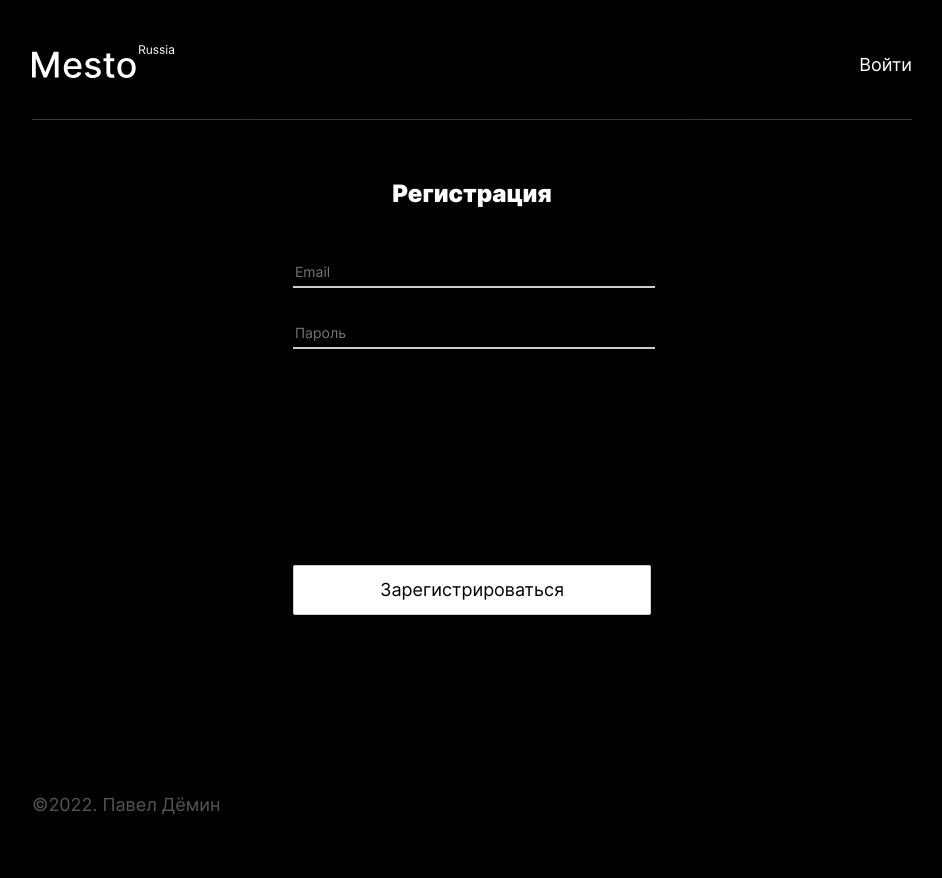
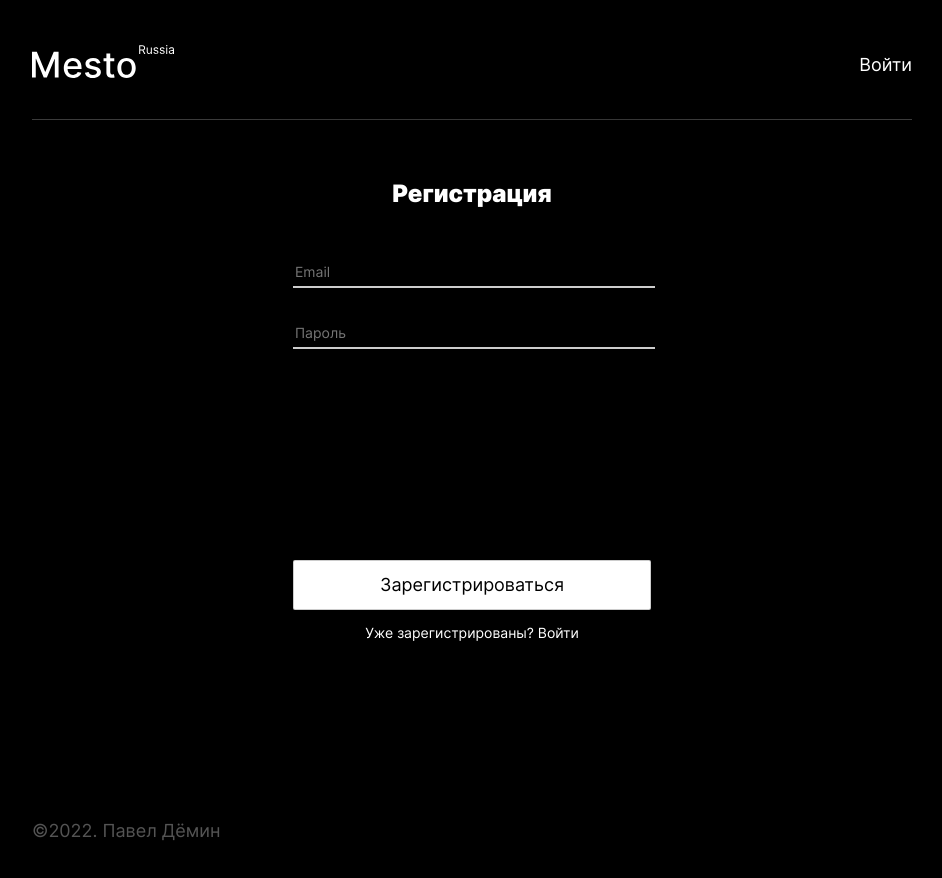
Before and after one commit to Tptechnician/react-mesto-auth, a React (Create React App) app: page /sign-up in a window 1280 px wide. Shown: the top 878 px of the page, without its empty margins (168-1110 px from the left). Built offline with nearby package versions, Linux system fonts and the light colour scheme; no server answers.

Commit message:
Ссылка под кнопкой submit

```diff
--- /dev/null
+++ b/src/blocks/form/__link/form__link.css
@@ -0,0 +1,13 @@
+.form__link {
+    text-decoration: none;
+    color: white;
+    font-style: normal;
+    font-weight: 400;
+    font-size: 14px;
+    padding: 0;
+    margin: 0;
+}
+
+.form__link:hover {
+    opacity: 0.6;
+}
--- /dev/null
+++ b/src/blocks/form/__paragraph/form__paragraph.css
@@ -0,0 +1,8 @@
+.form__paragraph {
+    margin: 15px 0 0;
+    padding: 0;
+    color: white;
+    font-style: normal;
+    font-weight: 400;
+    font-size: 14px;
+}
--- a/src/blocks/popup/__save/_type_authentication.css/popup__save_type_authentication.css
+++ b/src/blocks/popup/__save/_type_authentication.css/popup__save_type_authentication.css
@@ -1,5 +1,5 @@
 .popup__save_type_authentication {
-    margin: 216px 0 0;
+    margin: 211px 0 0;
     background-color: white;
     color: black;
 }
--- a/src/components/Form.js
+++ b/src/components/Form.js
@@ -14,6 +14,7 @@ function Form(props) {
         <button className={`popup__save ${!props.isDisabled ? 'popup__save_no-active' : ''} popup__save_type_authentication`} type="submit" disabled={!props.isDisabled}>
           {props.buttonText}
         </button>
+        {props.linkAuthorization}
       </form>
     </div>
   );
--- a/src/components/Register.js
+++ b/src/components/Register.js
@@ -1,14 +1,18 @@
 import React from 'react';
+import { Link } from 'react-router-dom';
 import Form from './Form.js';
 import { FormValidator } from './FormValidator.js';
 
 function Register(props) {
   const { values, isValid, errors, resetErrors, handleChange } = FormValidator({});
+
   function handleSubmit(evt) {
     evt.preventDefault();
     console.log('Форма регистрации');
     resetErrors();
   }
+
+  const linkAuthorization = (<p className='form__paragraph'>Уже зарегистрированы? <Link className='form__link' to="/sign-in">Войти</Link></p>)
   return (
     <Form
       name='register'
@@ -16,6 +20,7 @@ function Register(props) {
       buttonText='Зарегистрироваться'
       onSubmit={handleSubmit}
       isDisabled={isValid}
+      linkAuthorization={linkAuthorization}
     >
       <input
         className={`popup__input ${errors.email ? 'popup__input_type_error' : ''} popup__input_type_authentication`}
--- a/src/index.css
+++ b/src/index.css
@@ -53,6 +53,8 @@
 @import url(./blocks/popup/__form-error/popup__form-error.css);
 @import url(./blocks/popup/_type_background/popup_type_background.css);
 @import url(./blocks/form/form.css);
+@import url(./blocks/form/__link/form__link.css);
+@import url(./blocks/form/__paragraph/form__paragraph.css);
 @import url(./blocks/popup/__save/_type_authentication.css/popup__save_type_authentication.css);
 @import url(./blocks/popup/__content/popup__content_type_authentication/popup__content_type_authentication.css);
 @import url(./blocks/popup/__input/_type_authentication/popup__input_type_authentication.css);
```
